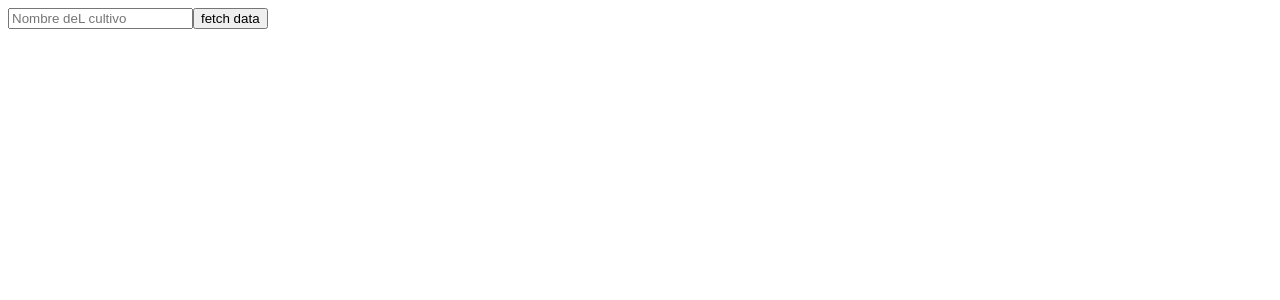
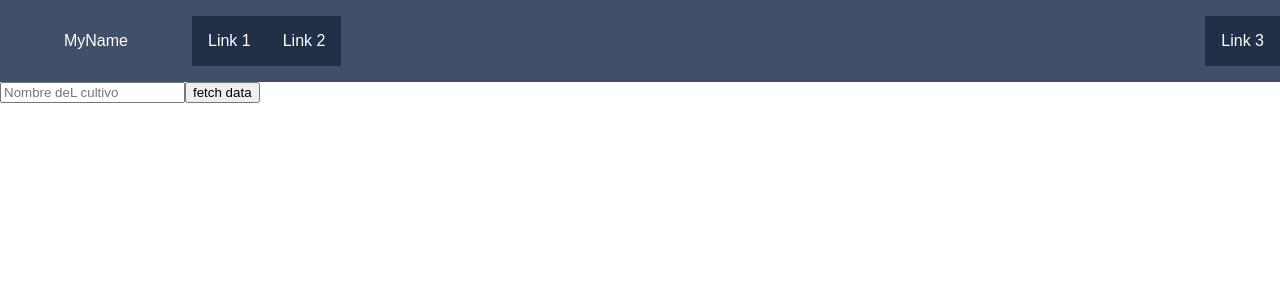
Before and after one commit to NiverMtz/agro-rotex, a React (Create React App) app: page / in a window 1280 px wide. Shown: the top 300 px of the page. Built offline with nearby package versions, Linux system fonts and the light colour scheme.

Commit message:
header added

```diff
--- a/src/App.jsx
+++ b/src/App.jsx
@@ -22,6 +22,10 @@ function App() {
 
   return (
     <div>
+      <script defer src="https://use.fontawesome.com/releases/v5.0.8/js/all.js"
+        integrity="sha384-SlE991lGASHoBfWbelyBPLsUlwY1GwNDJo3jSJO04KZ33K2bwfV9YBauFfnzvynJ"
+        crossOrigin="anonymous"></script>
+
       <Header/>
       <form  onSubmit={fetchCrop}>
         <input onInput={inputHandle} type="text" placeholder="Nombre deL cultivo"/>
--- a/src/components/Header.jsx
+++ b/src/components/Header.jsx
@@ -1,11 +1,30 @@
 import React from 'react'
 import '../components/header.css'
+import menu from "../icons/menu.svg"
 
 const Header = () => {
+
+    const handleClick=(e)=>{
+        e.target.parentElement.parentElement.classList.toggle('active');
+    }
+
     return (
-        <header className="header">
+    <header className="header">
 
-        </header>
+        <div className="navbar">
+            <p href="#" className="toggle" id="navHamburger">
+                <img  onClick={handleClick} src={menu} className="menuIcon" onClick={handleClick}/>
+            </p>
+            <p href="#" className="brand">MyName</p>
+         <div className="left">
+                <p href="#" className="link">Link 1</p>
+             <p href="#" className="link">Link 2</p>
+            </div>
+         <div className="right">
+            <p href="#" className="link">Link 3</p>
+            </div>
+          </div>
+    </header>
     )
 }
 
--- a/src/components/header.css
+++ b/src/components/header.css
@@ -1,3 +1,82 @@
-.header {
+html {
+  font-family: "Oxygen", sans-serif;
+}
+body {
+  margin: 0px;
+}
+.navbar {
+  background: #415068;
+}
+.navbar div {
+  display: none;
+}
+.navbar .toggle,
+.navbar .brand {
+  display: inline-block;
+}
+.navbar .link {
+  text-align: center;
+  padding: 1em;
+  text-decoration: none;
+  background: #223047;
+  color: white;
+}
+.navbar .link:hover,
+.navbar .link:active {
+  color: #223047;
+  background: white;
+}
+.navbar .brand {
+  width: 10em;
+  text-align: center;
+  padding: 1em;
+  color: white;
+}
+.navbar p {
+  text-decoration: none;
+}
+.navbar .toggle {
+  padding: 1em;
+  color: black;
+}
 
+.menuIcon {
+  width: 1.6em;
+  height: 1.6em;
 }
+@media (min-width: 48em) {
+  .navbar {
+    display: flex;
+  }
+  .navbar .left,
+  .navbar .right {
+    display: flex;
+    flex: 1;
+  }
+  .navbar .link {
+    width: auto;
+  }
+  .navbar .right {
+    justify-content: flex-end;
+  }
+  .navbar .toggle {
+    display: none;
+  }
+}
+@media (min-width: 48em) {
+  .navbar div {
+    display: flex;
+  }
+}
+@media (max-width: 48em) {
+  .navbar.active .toggle {
+    background: #223047;
+    color: white;
+  }
+  .navbar .brand {
+    text-align: left;
+  }
+  .navbar.active div {
+    display: block;
+  }
+}
--- a/src/components/header.html
+++ b/src/components/header.html
@@ -5,27 +5,32 @@
     <meta charset='UTF-8'>
     <title></title>
 
-    <link href="https://fonts.googleapis.com/css?family=Oxygen" rel="stylesheet">
-    <script defer src="https://use.fontawesome.com/releases/v5.0.8/js/all.js" integrity="sha384-SlE991lGASHoBfWbelyBPLsUlwY1GwNDJo3jSJO04KZ33K2bwfV9YBauFfnzvynJ"
+    <script defer src="https://use.fontawesome.com/releases/v5.0.8/js/all.js"
+        integrity="sha384-SlE991lGASHoBfWbelyBPLsUlwY1GwNDJo3jSJO04KZ33K2bwfV9YBauFfnzvynJ"
         crossorigin="anonymous"></script>
 
     <style>
         html {
             font-family: 'Oxygen', sans-serif;
         }
+
         body {
             margin: 0px;
         }
+
         .navbar {
             background: #415068;
         }
+
         .navbar div {
             display: none;
         }
+
         .navbar .toggle,
         .navbar .brand {
             display: inline-block;
         }
+
         .navbar .link {
             display: block;
             text-align: center;
@@ -34,56 +39,69 @@
             background: #223047;
             color: white;
         }
+
         .navbar .link:hover,
         .navbar .link:active {
             color: #223047;
             background: white;
         }
+
         .navbar .brand {
             width: 10em;
             text-align: center;
             padding: 1em;
             color: white;
         }
+
         .navbar a {
             text-decoration: none;
         }
+
         .navbar .toggle {
             padding: 1em;
             color: black;
         }
+
         @media (min-width: 48em) {
             .navbar {
                 display: flex;
             }
+
             .navbar .left,
             .navbar .right {
                 display: flex;
                 flex: 1;
             }
+
             .navbar .link {
                 width: auto;
             }
+
             .navbar .right {
                 justify-content: flex-end;
             }
+
             .navbar .toggle {
                 display: none;
             }
         }
+
         @media (min-width: 48em) {
             .navbar div {
                 display: flex;
             }
         }
+
         @media (max-width: 48em) {
             .navbar.active .toggle {
                 background: #223047;
                 color: white;
             }
+
             .navbar .brand {
                 text-align: left;
             }
+
             .navbar.active div {
                 display: block;
             }
```
Also changed, not shown: src/icons/menu.svg (added).
